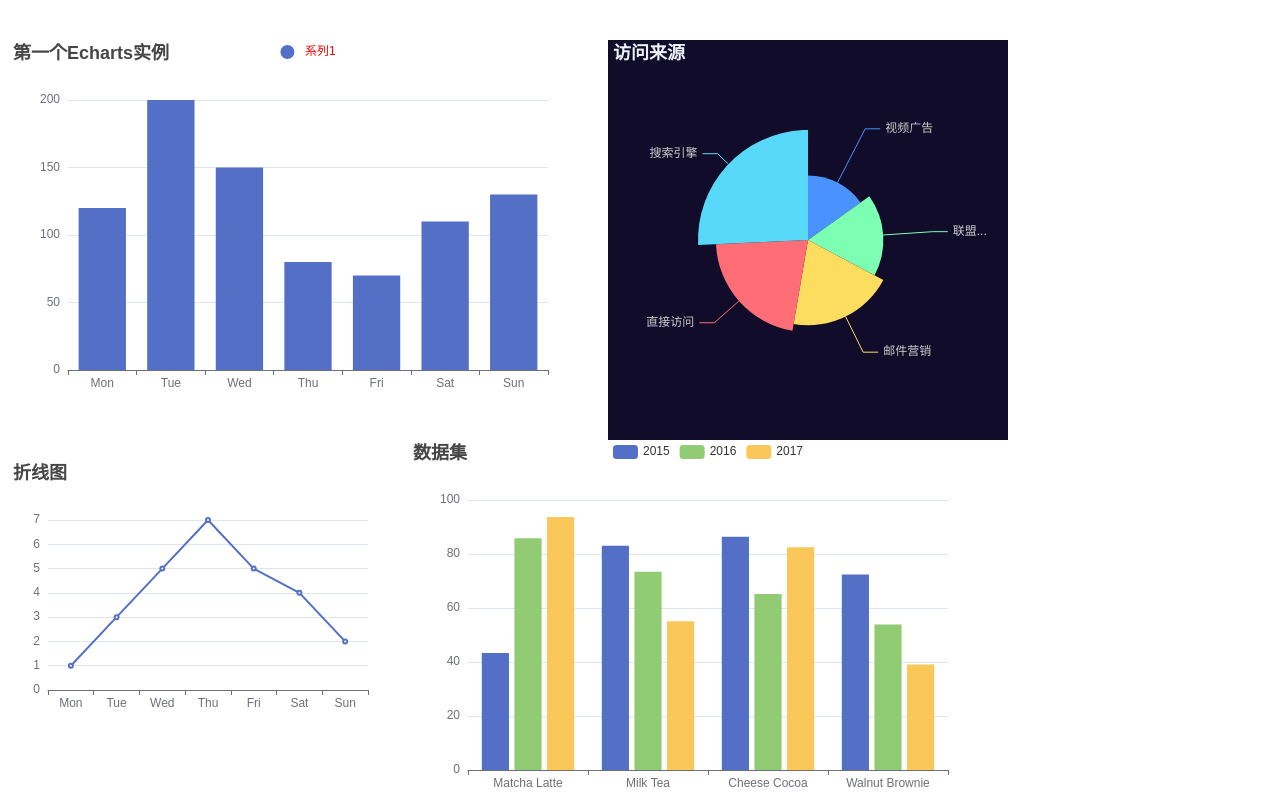
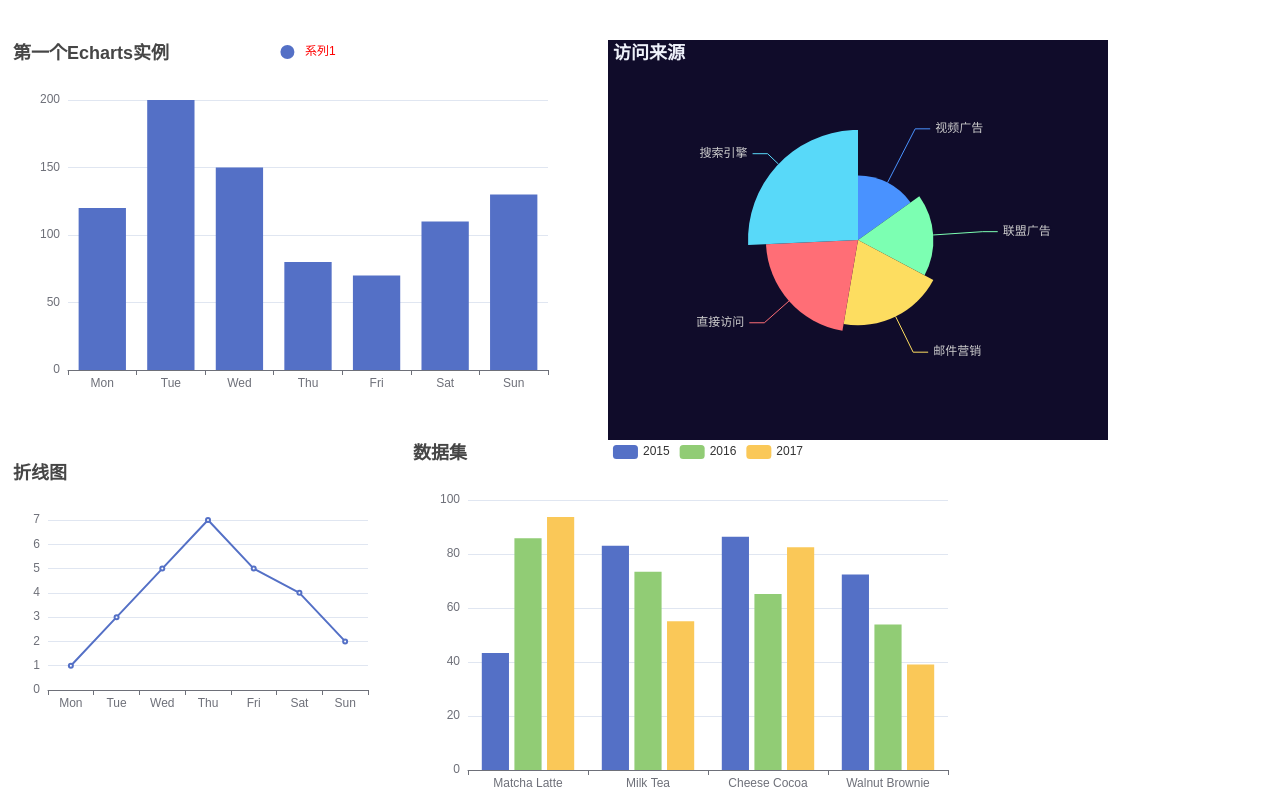
Before and after one commit to White-Soul/Visual, a Vue app: page / in a window 1280 px wide. Shown: the top 800 px of the page. Built offline with nearby package versions, Linux system fonts and the light colour scheme.

Commit message:
更新饼图

```diff
--- a/src/components/pie.vue
+++ b/src/components/pie.vue
@@ -10,16 +10,26 @@ export default {
   data() {
     return {
       chart: null,
+      option: {},
+      data: [
+        // 数据数组，name 为数据项名称，value 为数据项值
+        { value: 235, name: "视频广告" },
+        { value: 274, name: "联盟广告" },
+        { value: 310, name: "邮件营销" },
+        { value: 335, name: "直接访问" },
+        { value: 400, name: "搜索引擎" },
+      ],
     };
   },
   methods: {
     init() {
+      console.log("this :>> ", this);
       // 'dark' 主题颜色
       this.chart = markRaw(echarts.init(this.$refs.pie, "dark"));
       // 开启 loading 效果
       this.chart.showLoading();
       // 可以通过设置参数 roseType: 'angle' 把饼图显示成南丁格尔图。
-      let option = {
+      this.option = {
         title: { text: "访问来源" },
         series: [
           {
@@ -27,14 +37,7 @@ export default {
             type: "pie", // 设置图表类型为饼图
             radius: "55%", // 饼图的半径，外半径为可视区尺寸（容器高宽中较小一项）的 55% 长度。
             roseType: "angle",
-            data: [
-              // 数据数组，name 为数据项名称，value 为数据项值
-              { value: 235, name: "视频广告" },
-              { value: 274, name: "联盟广告" },
-              { value: 310, name: "邮件营销" },
-              { value: 335, name: "直接访问" },
-              { value: 400, name: "搜索引擎" },
-            ],
+            data: this.data,
             // itemStyle 参数可以设置诸如阴影、透明度、颜色、边框颜色、边框宽度等：
             // itemStyle: {
             //     normal: {
@@ -57,20 +60,23 @@ export default {
           },
         },
       };
-      this.chart.setOption(option);
+      this.chart.setOption(this.option);
       // 隐藏 loading 效果
       this.chart.hideLoading();
     },
   },
   mounted() {
     this.init();
+    this.chart.on("click", function (params) {
+      alert(params.name);
+    });
   },
 };
 </script>
 
 <style>
 .pie {
-  width: 400px;
+  width: 500px;
   height: 400px;
   float: left;
 }
```
